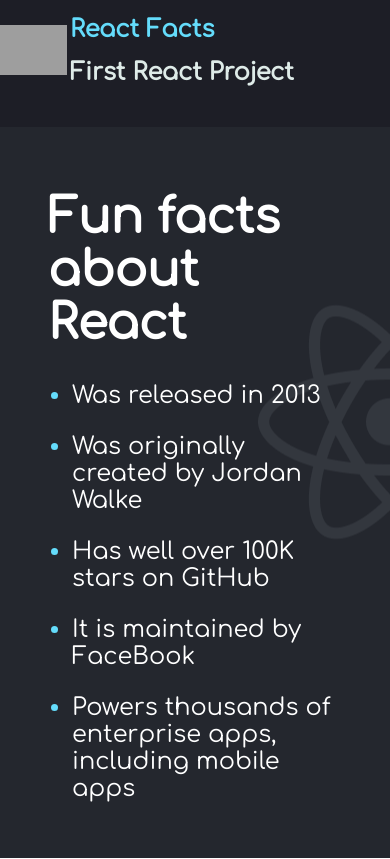
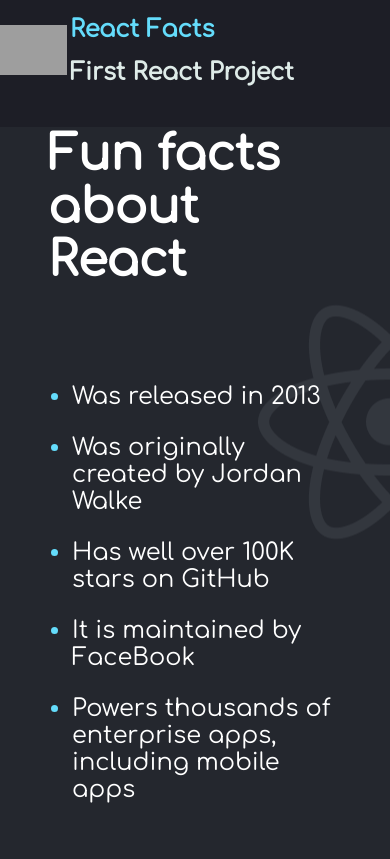
Before and after one commit to AdityaMore7000/facts-about-react, a React (Vite) app: page / in a window 390 px wide. Built offline with nearby package versions, Linux system fonts and the light colour scheme; grey boxes are pictures that could not be loaded.

Commit message:
fixed responsive layout

```diff
--- a/src/index.css
+++ b/src/index.css
@@ -12,11 +12,13 @@
 /* navbar */
 
 .navbar{
+  position: fixed;
   width: 100%;
   min-height: 10vh;
   background-color: #1D1E26;
   display: flex;
   align-items: center;
+  z-index: 2;
 }
 
 .navbar img{
@@ -41,7 +43,7 @@
 
 .list{
   width: 100%;
-  height: 90vh;
+  min-height: 100vh;
   background-color: #24272E;
   padding: 2rem 3rem ;
   color: white;
@@ -58,7 +60,7 @@
 }
 
 .list h1{
-  margin: 2rem 0;
+  margin: 6rem 0;
   position: relative;
   z-index: 1;
 }
@@ -68,7 +70,7 @@
 }
 
 #bckg{
-  position: absolute;
+  position: fixed;
   top: 50%;
   right: 0;
   transform: translateY(-50%);
@@ -77,10 +79,10 @@
 
 @media screen and (max-width:446px) {
   .navbar{
+    position: fixed;
     height: 15vh;
     width: 100%;
     display: block;
-    position: relative;
   }
   .list{
     height: 100%;
```
